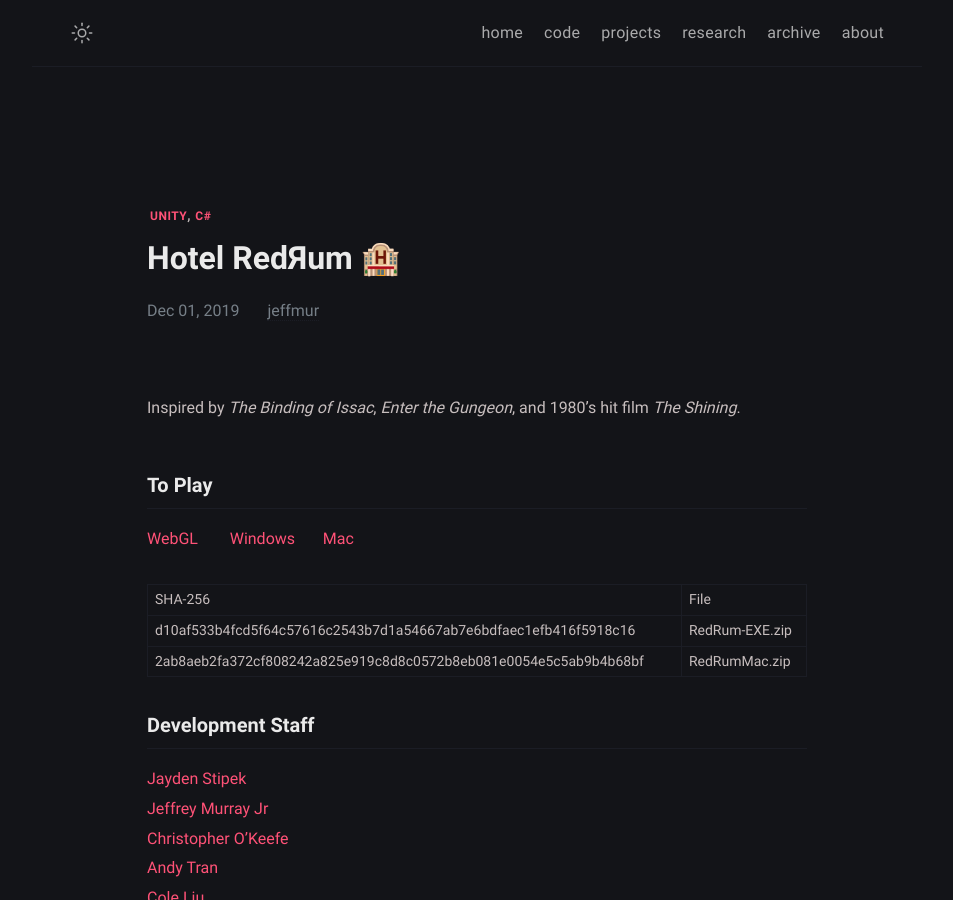
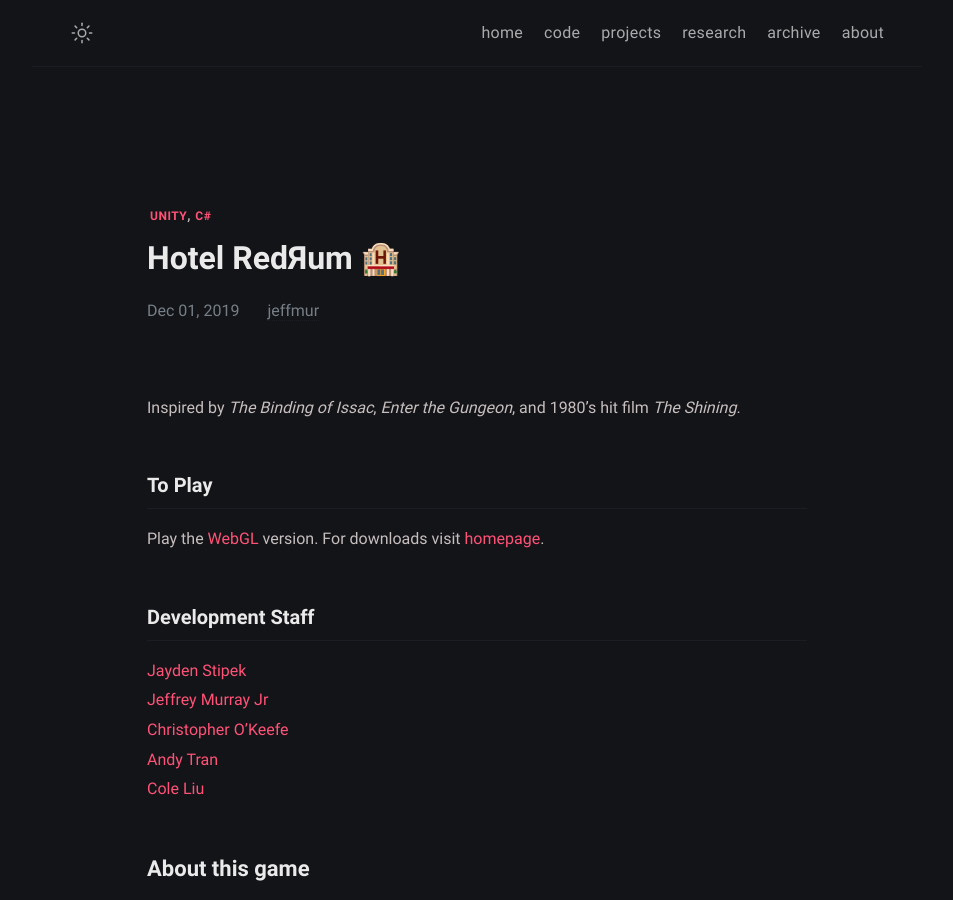
Before and after one commit to jeffmur/dev, a Jekyll site: the page built from _posts/project-redrum/2019-12-12-redrum.md, in a window 1280 px wide and 900 px high. Shown: the whole window, without its empty margins (163-1116 px from the left). Built offline with Jekyll 4.4.1, drawn with Linux system fonts in a browser that asks for light colours.

Commit message:
Remove sha256 for downloads

```diff
--- a/_posts/project-redrum/2019-12-12-redrum.md
+++ b/_posts/project-redrum/2019-12-12-redrum.md
@@ -8,13 +8,8 @@ categories: project
 Inspired by *The Binding of Issac*, *Enter the Gungeon*, and 1980's hit film *The Shining*.
 
 ### To Play
-[WebGL](https://jeffmur.github.io/RedRumHotel/) &nbsp;&nbsp;&nbsp;&nbsp;&nbsp;&nbsp;
-[Windows](https://jeffmur.github.io/RedRum/builds/RedRum-EXE.zip)&nbsp;&nbsp;&nbsp;&nbsp;&nbsp;&nbsp;
-[Mac](https://jeffmur.github.io/RedRum/builds/RedRumMac.zip)&nbsp;&nbsp;&nbsp;&nbsp;&nbsp;&nbsp;
 
-| SHA-256 | File |
-| d10af533b4fcd5f64c57616c2543b7d1a54667ab7e6bdfaec1efb416f5918c16 | RedRum-EXE.zip |
-| 2ab8aeb2fa372cf808242a825e919c8d8c0572b8eb081e0054e5c5ab9b4b68bf | RedRumMac.zip |
+Play the [WebGL](https://jeffmur.github.io/RedRumHotel/) version. For downloads visit [homepage](https://jeffmur.github.io/RedRum/).
 
 ### Development Staff
 [Jayden Stipek](https://www.linkedin.com/in/jayden-stipek-aa5460165/)
```
